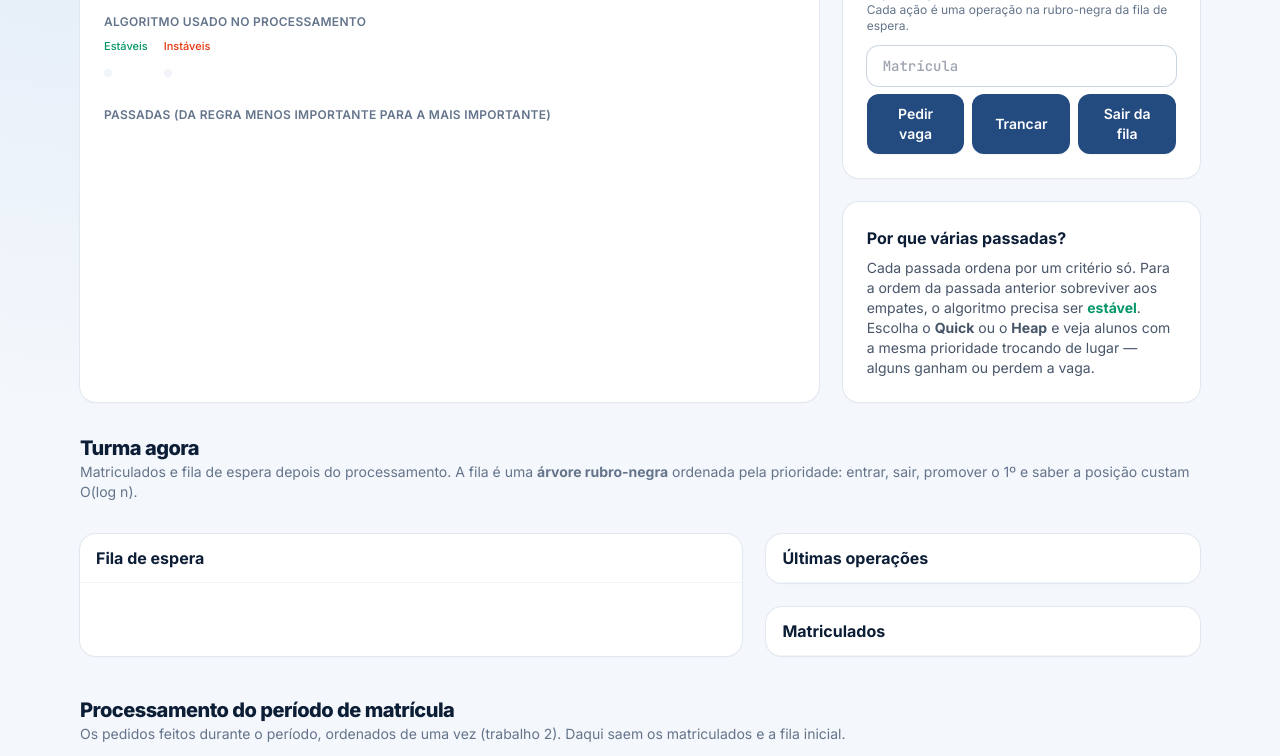
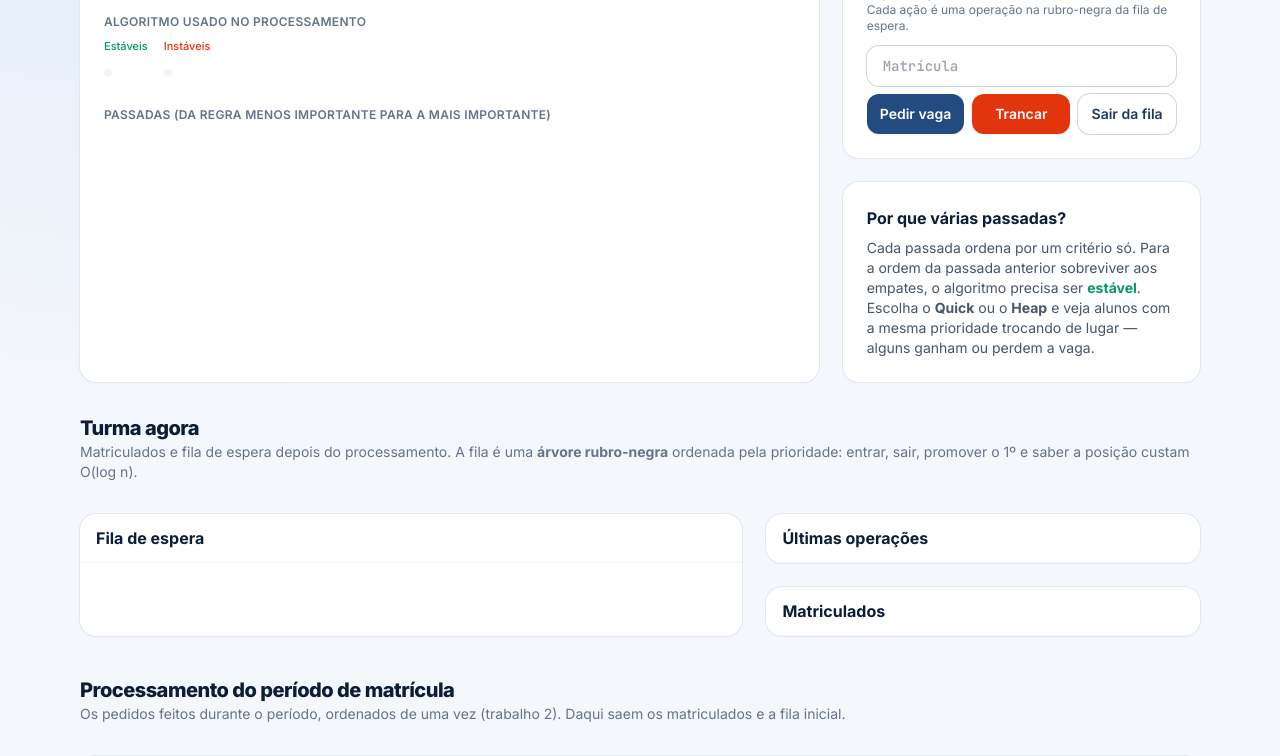
Before and after one commit to eda2-2026/G31_Arvores_EDA2-2026.2, a Flask app: template templates/turma.html in a window 1280 px wide. Shown: the part 249-1005 px from the top of the page. Run offline with Flask 3, Linux system fonts and the light colour scheme; the template is opened without the code that fills it, so the values that code supplies are empty; some libraries are stand-ins or nearby versions.

Commit message:
Ajusta botões da fila e mantém histórico ao reiniciar

```diff
--- a/app.py
+++ b/app.py
@@ -87,8 +87,6 @@ def montar_filas():
             aplicar_evento(evento)
         except (ErroFila, KeyError):
             pass  # evento que não faz mais sentido (ex.: aluno removido da base)
-    for fila in Estado.filas.values():
-        fila.historico.clear()
 
 
 def aplicar_evento(evento):
--- a/templates/turma.html
+++ b/templates/turma.html
@@ -41,9 +41,9 @@
       <form id="form-fila" class="mt-3 flex flex-col gap-2">
         <input id="matricula" class="campo font-mono" placeholder="Matrícula" inputmode="numeric" required>
         <div class="grid grid-cols-3 gap-2">
-          <button data-acao="pedido" class="botao justify-center px-2 text-xs">Pedir vaga</button>
-          <button data-acao="trancar" class="botao justify-center bg-poke-500 px-2 text-xs hover:bg-poke-600">Trancar</button>
-          <button data-acao="desistir" class="botao justify-center bg-slate-500 px-2 text-xs hover:bg-slate-600">Sair da fila</button>
+          <button data-acao="pedido" class="botao whitespace-nowrap !px-2 text-xs">Pedir vaga</button>
+          <button data-acao="trancar" class="botao whitespace-nowrap !bg-poke-500 !px-2 text-xs hover:!bg-poke-600">Trancar</button>
+          <button data-acao="desistir" class="botao-sec whitespace-nowrap !px-2 text-xs">Sair da fila</button>
         </div>
       </form>
     </section>
@@ -68,7 +68,7 @@
         <h3 class="font-bold text-sigaa-900">Fila de espera</h3>
         <span id="fila-total" class="text-xs text-slate-400"></span>
       </div>
-      <ol id="fila-espera" class="max-h-[28rem] divide-y divide-slate-100 overflow-y-auto"></ol>
+      <ol id="fila-espera" class="max-h-[37rem] divide-y divide-slate-100 overflow-y-auto"></ol>
     </section>
     <div class="flex flex-col gap-6 lg:col-span-2">
       <section class="cartao overflow-hidden">
```
